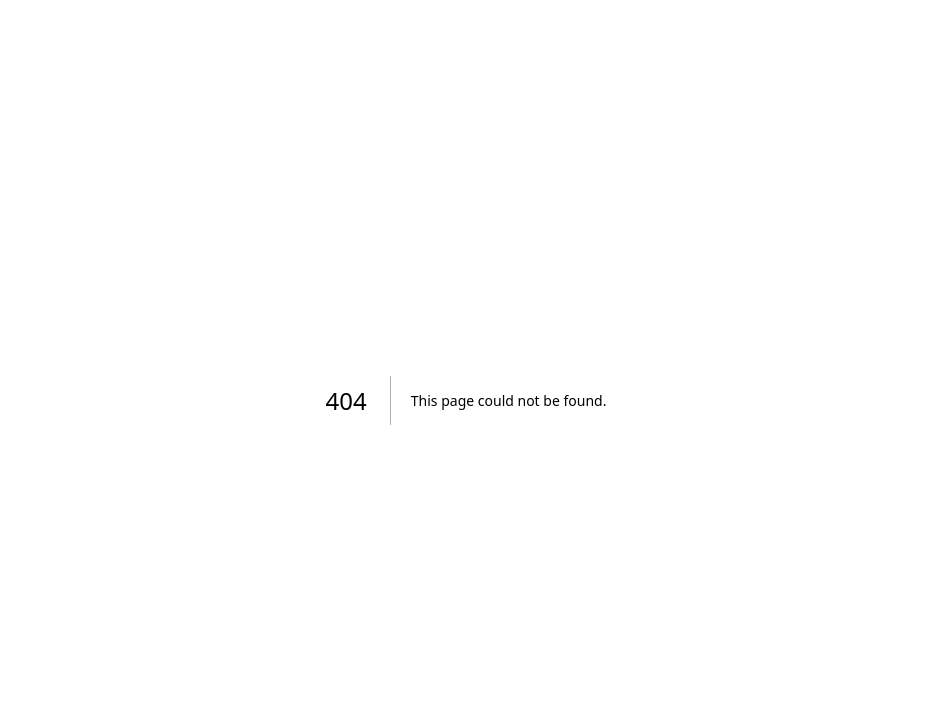
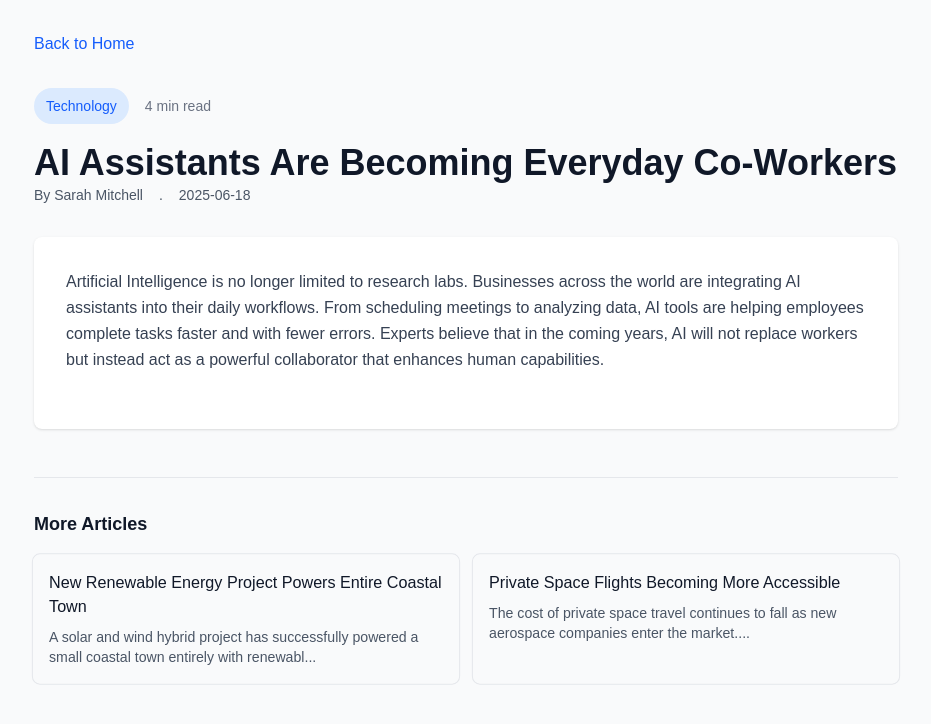
Before and after one commit to Naviralobo/News-app, a Next.js app: page /article/1 in a window 1280 px wide. Before the commit this address had no page. Shown: the top 724 px of the page, without its empty margins (174-1105 px from the left). Built offline with nearby package versions, Linux system fonts and the light colour scheme.

Commit message:
feat: single article UI -dynamic routing

```diff
--- /dev/null
+++ b/app/article/[id]/page.tsx
@@ -0,0 +1,150 @@
+import Link from "next/link";
+import { notFound } from "next/navigation";
+
+const newsArticles = [
+  {
+    id: 1,
+    title: "AI Assistants Are Becoming Everyday Co-Workers",
+    excerpt:
+      "Companies are rapidly adopting AI assistants to automate routine tasks and improve productivity across teams.",
+    content:
+      "Artificial Intelligence is no longer limited to research labs. Businesses across the world are integrating AI assistants into their daily workflows. From scheduling meetings to analyzing data, AI tools are helping employees complete tasks faster and with fewer errors. Experts believe that in the coming years, AI will not replace workers but instead act as a powerful collaborator that enhances human capabilities.",
+    category: "Technology",
+    publishedAt: "2025-06-18",
+    author: "Sarah Mitchell",
+    readTime: "4 min read",
+  },
+  {
+    id: 2,
+    title: "New Renewable Energy Project Powers Entire Coastal Town",
+    excerpt:
+      "A solar and wind hybrid project has successfully powered a small coastal town entirely with renewable energy.",
+    content:
+      "In a landmark achievement for clean energy, a coastal town has become fully powered by renewable sources. The project combines offshore wind turbines with a large-scale solar farm to provide consistent electricity. Local officials say the initiative will significantly reduce carbon emissions while lowering long-term energy costs for residents.",
+    category: "Environment",
+    publishedAt: "2025-06-16",
+    author: "Daniel Carter",
+    readTime: "5 min read",
+  },
+  {
+    id: 3,
+    title: "Private Space Flights Becoming More Accessible",
+    excerpt:
+      "The cost of private space travel continues to fall as new aerospace companies enter the market.",
+    content:
+      "Space tourism is moving closer to reality for ordinary people. Several aerospace companies are developing reusable spacecraft designed to reduce the cost of launching passengers into orbit. Analysts predict that within the next decade, space travel could become a premium vacation experience rather than an exclusive adventure for billionaires.",
+    category: "Space",
+    publishedAt: "2025-06-12",
+    author: "Emily Johnson",
+    readTime: "3 min read",
+  },
+  {
+    id: 4,
+    title: "Breakthrough in Battery Technology Extends EV Range",
+    excerpt:
+      "Researchers have developed a next-generation battery that could double the driving range of electric vehicles.",
+    content:
+      "Scientists at a leading research institute have announced a major breakthrough in battery technology. The new battery design uses advanced materials that store significantly more energy than traditional lithium-ion cells. This innovation could allow electric vehicles to travel nearly twice the distance on a single charge while reducing charging times.",
+    category: "Technology",
+    publishedAt: "2025-06-10",
+    author: "Michael Chen",
+    readTime: "6 min read",
+  },
+  {
+    id: 5,
+    title: "Urban Farming Is Transforming City Food Supply",
+    excerpt:
+      "Cities are turning rooftops and unused spaces into productive farms to support local food systems.",
+    content:
+      "Urban farming is gaining popularity as cities look for sustainable ways to produce food locally. Rooftop gardens, vertical farms, and hydroponic systems are helping communities grow fresh produce within city limits. Advocates say urban farming not only improves food security but also reduces transportation emissions and strengthens community engagement.",
+    category: "Agriculture",
+    publishedAt: "2025-06-08",
+    author: "Laura Bennett",
+    readTime: "4 min read",
+  },
+];
+
+interface ArticlePageProps {
+  params: {
+    id: string;
+  };
+}
+
+export default async function ArticlePage({ params }: ArticlePageProps) {
+  const { id } = await params;
+  const articleId = parseInt(id);
+  const article = newsArticles.find((a) => {
+    console.log(a.id, articleId);
+    return a.id === articleId;
+  });
+
+  if (!article) {
+    notFound();
+  }
+
+  return (
+    <div className="min-h-screen bg-gray-50">
+      <div className="max-w-4xl mx-auto px-4 py-8">
+        <nav className="mb-8">
+          <Link
+            href="/"
+            className="text-blue-600 hover:text-blue-800 flex items center gap-3"
+          >
+            Back to Home
+          </Link>
+        </nav>
+        <header className="mb-8">
+          <div className="flex items-center gap-4 mb-4">
+            <span className="text-sm font-medium text-blue-600 bg-blue-100 px-3 py-2 rounded-full">
+              {article.category}
+            </span>
+            <span className="text-sm text-gray-500">{article.readTime}</span>
+          </div>
+          <h1 className="text-4xl font-bold text-gray-900 leading-tight">
+            {article.title}
+          </h1>
+          <div className="flex items-center gap-4 text-sm text-gray-600">
+            <span> By {article.author}</span>
+            <span>.</span>
+            <span>{article.publishedAt}</span>
+          </div>
+        </header>
+        <article className="bg-white rounded-lg shadow-sm p-8">
+          <div className="prose prose-lg max-w-none">
+            {article.content
+              .split("\n\n")
+              .map((paragraph: string, index: number) => (
+                <p key={index} className="mb-6 text-gray-700 leading-relaxed">
+                  {paragraph}
+                </p>
+              ))}
+          </div>
+        </article>
+        <nav className="mt-12 pt-8 border-t border-gray-200">
+          <h3 className="text-lg font-semibold text-gray-900 mb-4">
+            More Articles
+          </h3>
+          <div className="grid gap-4 md:grid-cols-2">
+            {newsArticles
+              .filter((a) => a.id !== articleId)
+              .slice(0, 2)
+              .map((relatedArticle) => (
+                <Link
+                  key={relatedArticle.id}
+                  href={`article/${relatedArticle.id}`}
+                  className="block p-4 rounded-lg border border-gray-200 hover:border-blue-300 hover:shadow-md scale-101 transition-all duration-300"
+                >
+                  <h4 className="font-medium text-gray-900 mb-2">
+                    {relatedArticle.title}
+                  </h4>
+                  <p className="text-sm text-gray-600">
+                    {relatedArticle.excerpt.substring(0, 100)}...
+                  </p>
+                </Link>
+              ))}
+          </div>
+        </nav>
+      </div>
+    </div>
+  );
+}
```
